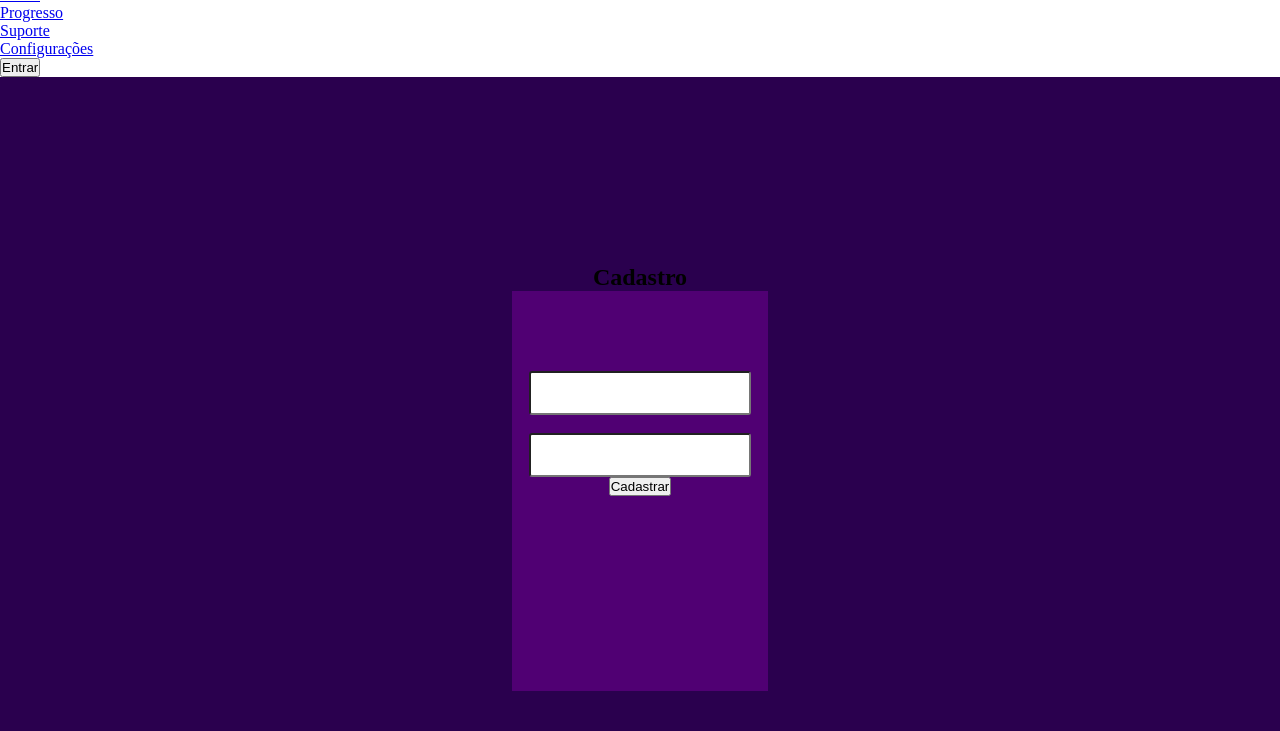
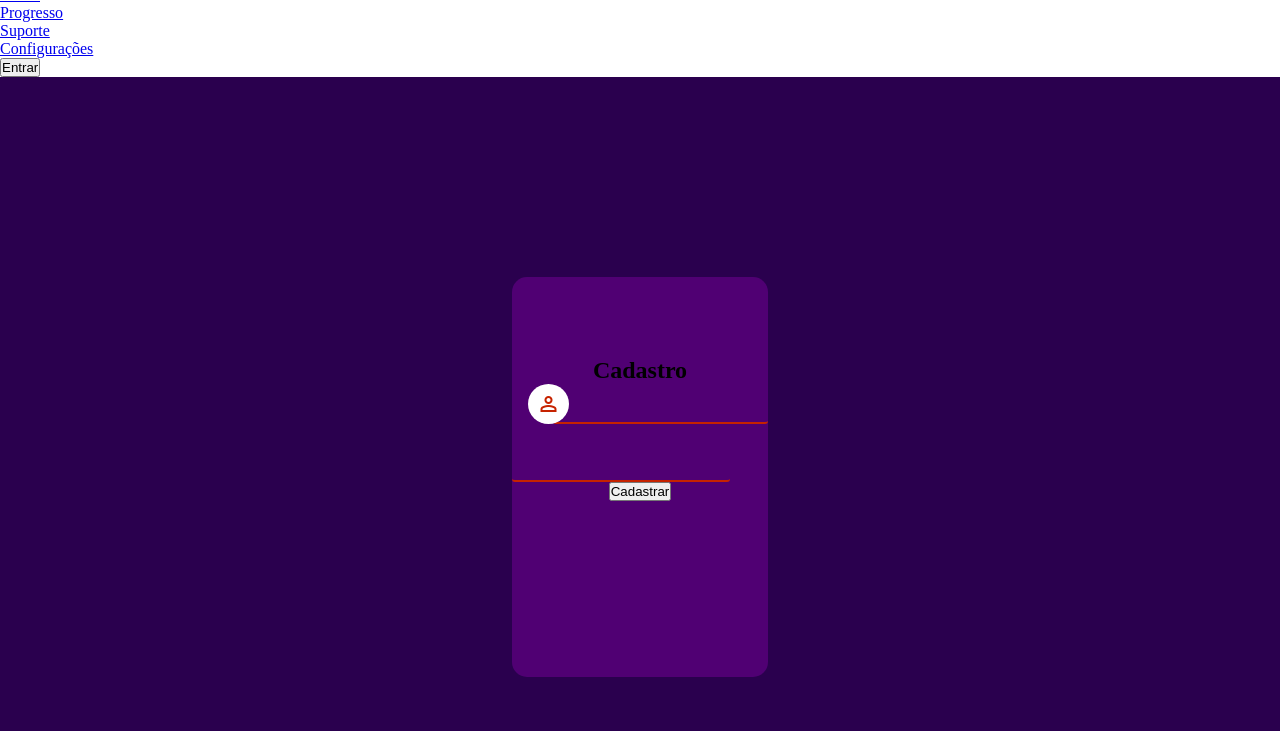
Before and after one commit to vtamorim/Projetos-FrontEnd, a plain HTML site: page Login/pages/login.html in a window 1280 px wide. Shown: the part 69-800 px from the top of the page. Drawn offline with nearby package versions, Linux system fonts and the light colour scheme.

Commit message:
melhorando, só um poquin

```diff
--- a/Login/css/login.css
+++ b/Login/css/login.css
@@ -4,7 +4,7 @@
 }
 
 main{
-    height: 50em;
+    height: 100vh;
     background-color: #2A004E;
     display: flex;
     flex-direction: column;
@@ -20,16 +20,34 @@ form{
     align-items: center;
     padding-top: 5em;
     box-sizing: border-box;
+    border-radius: 15px;
 }
 
 form>div{
     width: 100%;
     display: flex;
-    justify-content: center;
     align-items: center;
 }
 form input{
     width: 85%;
     height: 3em;
     border-radius: 3px;
+    outline: none;
+    border: none;
+    padding-left: 10%;
+    background-color: transparent;
+    box-sizing: border-box;
+    border-bottom: 2px solid #C62300;
+    color: white;
 }
+form>div>div{
+    height: 100%;
+    background-color: white;
+    display: flex;
+    width: 2.6em;
+    border-radius: 50%;
+    justify-content: center;
+    align-items: center;
+    position: relative;
+    left: 1em;
+}
--- a/Login/pages/login.html
+++ b/Login/pages/login.html
@@ -5,6 +5,7 @@
     <meta name="viewport" content="width=device-width, initial-scale=1.0">
     <title>MyJourney</title>
     <link rel="stylesheet" href="../css/login.css">
+    <link rel="stylesheet" href="https://fonts.googleapis.com/css2?family=Material+Symbols+Outlined:opsz,wght,FILL,GRAD@24,400,0,0&icon_names=person" />
 </head>
 <body>
     <header>
@@ -23,9 +24,12 @@
         <button type="button">Entrar</button>
     </header>
     <main>
-        <h2>Cadastro</h2>
         <form action="#">
+            <h2>Cadastro</h2>
             <div>
+            <div>
+                <span class="material-symbols-outlined" style="color: #C62300;">person</span>
+            </div>
             <input type="text">
             </div>
                 <br>
```
